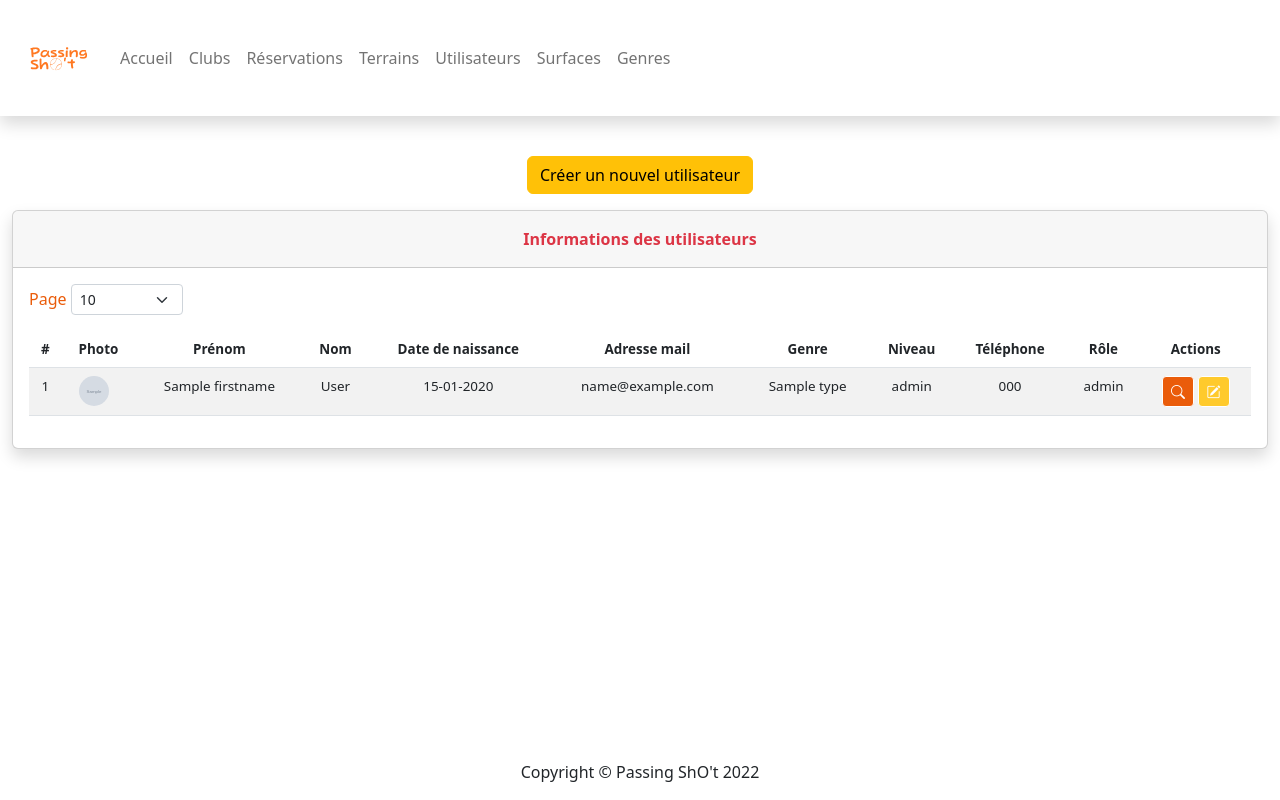
After one commit to Vincent-Mitry/projet-passing-shot-back, a Symfony app: template templates/user/index_staff.html.twig in a window 1280 px wide. The commit adds this page. Run offline with Twig, Linux system fonts and the light colour scheme; the template is opened without the code that fills it: most values are stand-ins (such as "Sample title", 1, 10 or a date in 2020); grey boxes marked "Sample" are stand-in pictures; some libraries are stand-ins or nearby versions.

Commit message:
vincent-feat/added-separate-routes-for-users-member-or-staff

```diff
--- a/templates/base.html.twig
+++ b/templates/base.html.twig
@@ -74,6 +74,9 @@
                         {% endif %}
                     </div>
                 </nav>
+                <div class="container-fluid">
+                    {{ include('_flash_messages.html.twig') }}
+                </div>
                 {% block body %}{% endblock %}
             </div>
 
--- a/templates/user/index.html.twig
+++ b/templates/user/index_member.html.twig
@@ -27,7 +27,6 @@
                 </div>
             </div>
             <div class="table-responsive table mt-2" id="dataTable" role="grid" aria-describedby="dataTable_info">
-            {{ include('_flash_messages.html.twig') }}
                 <table class="table table-striped table-hover my-0 list text-center" id="dataTable ">
                     <thead>
                         <tr>
@@ -41,8 +40,6 @@
                             <th>Niveau</th>
                             <th>Téléphone</th>
                             <th>Rôle</th>
-                            <th>Date de création</th>
-                            <th>Date de modification</th>
                             <th>Actions</th>
                         </tr>
                     </thead>
@@ -62,8 +59,6 @@
                                 {% for role in user.roles %}
                                 {{ role }}
                                 {% endfor %}</td>
-                                <td>{{ user.createdAt|date('d-m-Y')}}</td>
-                                <td>{{ user.updatedAt ? user.updatedAt|date('Y-m-d') : '' }}</td>
                                 <td>
                                     <a href="{{ path('app_user_show', {'id': user.id})}}" class="btn btn-sm" style="color: white; background-color: #EA5C0A; border-color: white;"><i class="bi bi-search"></i></a>
                                     <a href="{{ path('app_user_edit', {'id': user.id})}}" class="btn btn-sm" style="color: white; background-color: #FFCA2C; border-color: white;"><i class="bi bi-pencil-square"></i></a>
--- /dev/null
+++ b/templates/user/index_staff.html.twig
@@ -0,0 +1,74 @@
+{% extends 'base.html.twig' %}
+
+{% block title %}Utilisateur {% endblock %}
+
+{% block body %}
+<div class="container-fluid">
+    <div class=" d-flex justify-content-center">
+        <a href="{{ path('app_user_new') }}" class="btn btn-warning m-3">Créer un nouvel utilisateur</a>
+    </div>
+    <div class="card shadow">
+        <div class="card-header py-3 text-color-white">
+            <p class="text-danger m-0 fw-bold text-center">Informations des utilisateurs</p>
+        </div>
+        <div class="card-body">
+            <div class="row">
+                <div class="col-md- text-nowrap">
+                    <div id="dataTable_length" class="dataTables_length" aria-controls="dataTable">
+                    <label class="form-label">Page
+                        <select class="d-inline-block form-select form-select-sm">
+                                <option value="10" selected="">10</option>
+                                <option value="25">25</option>
+                                <option value="50">50</option>
+                                <option value="100">100</option>
+                        </select>
+                    </label>
+                </div>
+                </div>
+            </div>
+            <div class="table-responsive table mt-2" id="dataTable" role="grid" aria-describedby="dataTable_info">
+                <table class="table table-striped table-hover my-0 list text-center" id="dataTable ">
+                    <thead>
+                        <tr>
+                            <th>#</th>
+                            <th>Photo</th>
+                            <th>Prénom</th>
+                            <th>Nom</th>
+                            <th>Date de naissance</th>
+                            <th>Adresse mail</th>
+                            <th>Genre</th>
+                            <th>Niveau</th>
+                            <th>Téléphone</th>
+                            <th>Rôle</th>
+                            <th>Actions</th>
+                        </tr>
+                    </thead>
+                    <tbody>
+                    {% for user in users %}
+                            <tr>
+                                <td>{{ user.id }}</td>
+                                <td><img class="rounded-circle me-2" width="30" height="30" src="{{ user.picture }}"></td></td>
+                                <td>{{ user.firstname }}</td>
+                                <td>{{ user.lastname }}</td>
+                                <td>{{ user.birthdate|date('d-m-Y')}}</td>
+                                <td>{{ user.email }}</td>
+                                <td>{{ user.gender.type }}</td>
+                                <td>{{ user.level }}</td>
+                                <td>{{ user.phone }}</td>
+                                <td>
+                                {% for role in user.roles %}
+                                {{ role }}
+                                {% endfor %}</td>
+                                <td>
+                                    <a href="{{ path('app_user_show', {'id': user.id})}}" class="btn btn-sm" style="color: white; background-color: #EA5C0A; border-color: white;"><i class="bi bi-search"></i></a>
+                                    <a href="{{ path('app_user_edit', {'id': user.id})}}" class="btn btn-sm" style="color: white; background-color: #FFCA2C; border-color: white;"><i class="bi bi-pencil-square"></i></a>
+                                </td>
+                            </tr>
+                    {% endfor %}
+                    </tbody>
+                </table>
+            </div>
+        </div>
+    </div>
+</div>
+{% endblock %}
```
Also changed, not shown: src/Controller/UserController.php (+14 -4 lines), src/Repository/UserRepository.php (+30 -0 lines).
